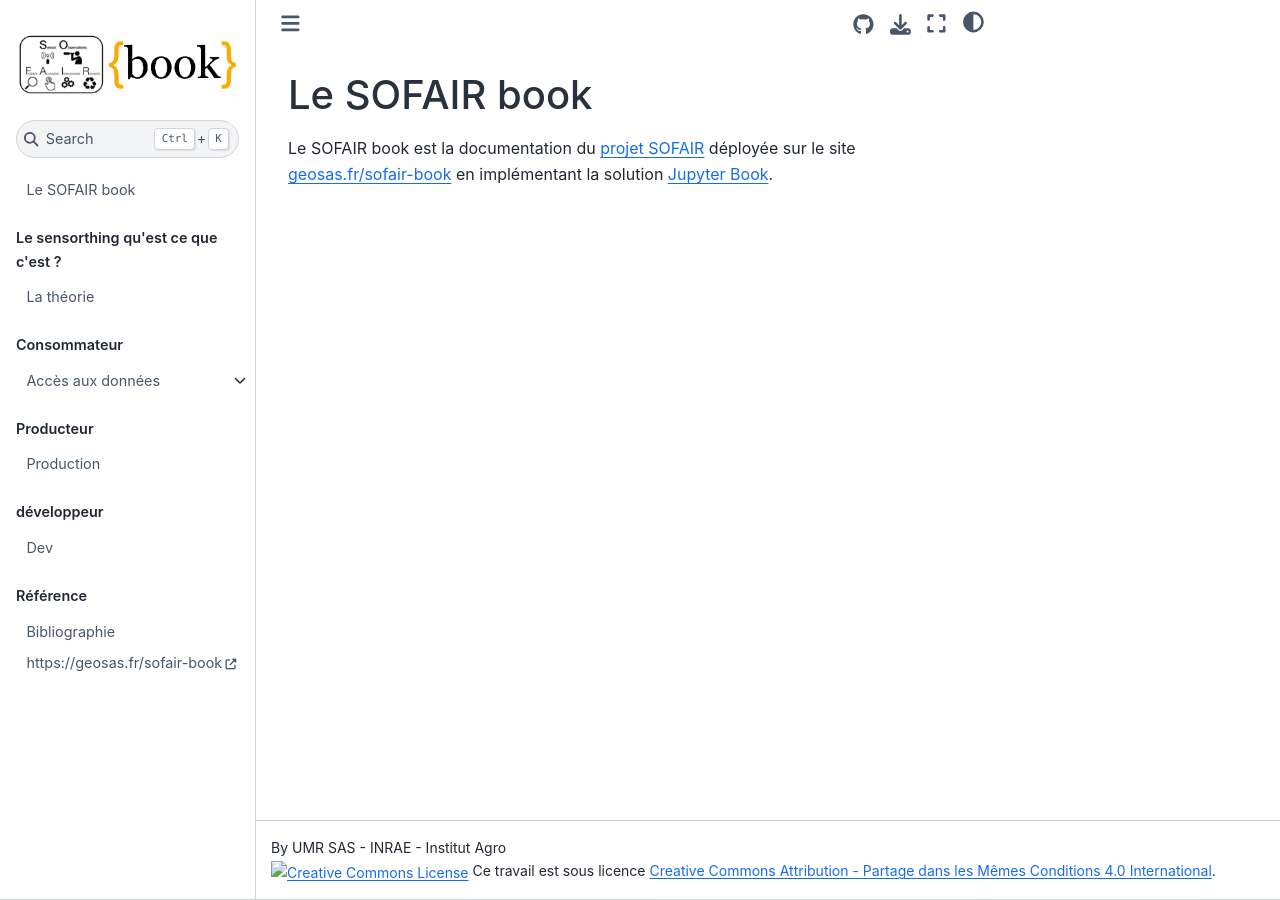
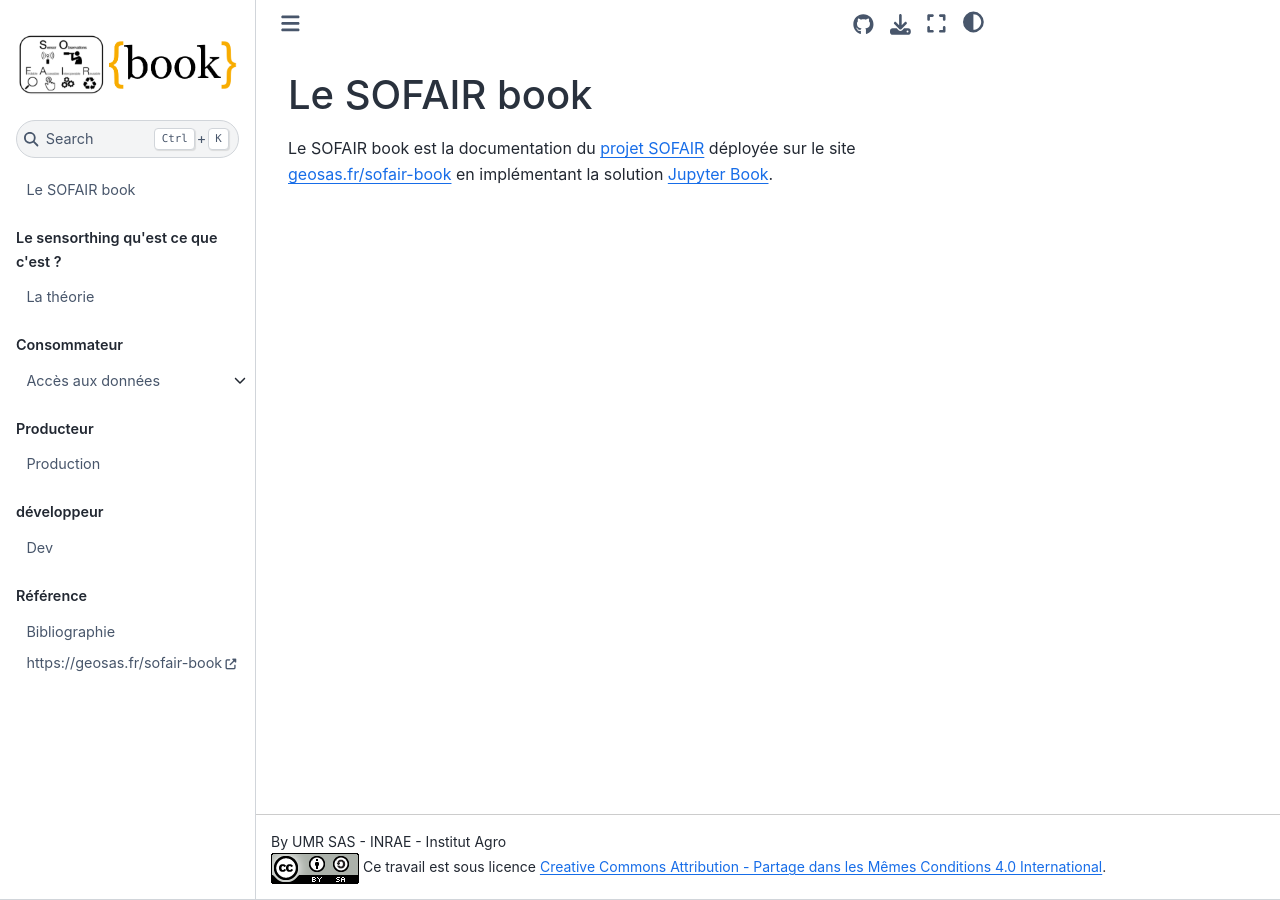
Before and after one commit to geosas/sofair-book, a Jupyter Book: the page built from README.md, in a window 1280 px wide. Built offline with Jupyter Book 1.0.4 settings and Sphinx 7.4.7 and the Sphinx Book theme 1.1.4, drawn with Linux system fonts in a browser that asks for light colours; pages that are not in the unit, such as notebooks, are missing from menus.

Commit message:
Update _config.yml

```diff
--- a/_config.yml
+++ b/_config.yml
@@ -34,7 +34,7 @@
   favicon: img/icon.png
   use_issues_button: true
   use_repository_button: true
-  extra_footer: <a rel="license" href="https://creativecommons.org/licenses/by-sa/4.0/deed.fr"><img alt="Creative Commons License" style="border-width:0" src="img/cc-by-sa.png" /></a> Ce travail est sous licence <a rel="license" href="https://creativecommons.org/licenses/by-sa/4.0/deed.fr">Creative Commons Attribution - Partage dans les Mêmes Conditions 4.0 International</a>.
+  extra_footer: <a rel="license" href="https://creativecommons.org/licenses/by-sa/4.0/deed.fr"><img alt="Creative Commons License" style="border-width:0" src="_images/cc-by-sa.png" /></a> Ce travail est sous licence <a rel="license" href="https://creativecommons.org/licenses/by-sa/4.0/deed.fr">Creative Commons Attribution - Partage dans les Mêmes Conditions 4.0 International</a>.
 
 sphinx:
   config:
```
